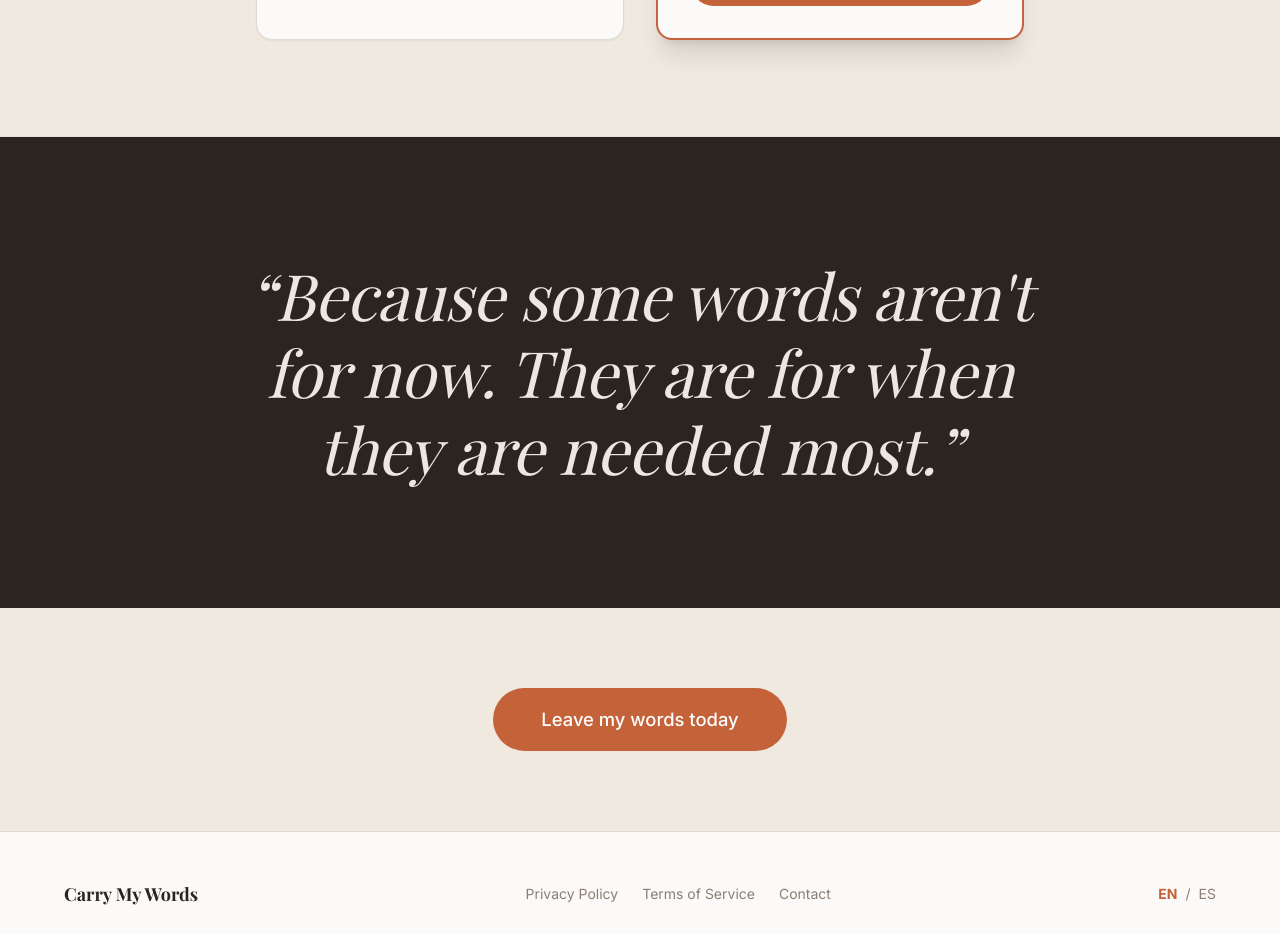
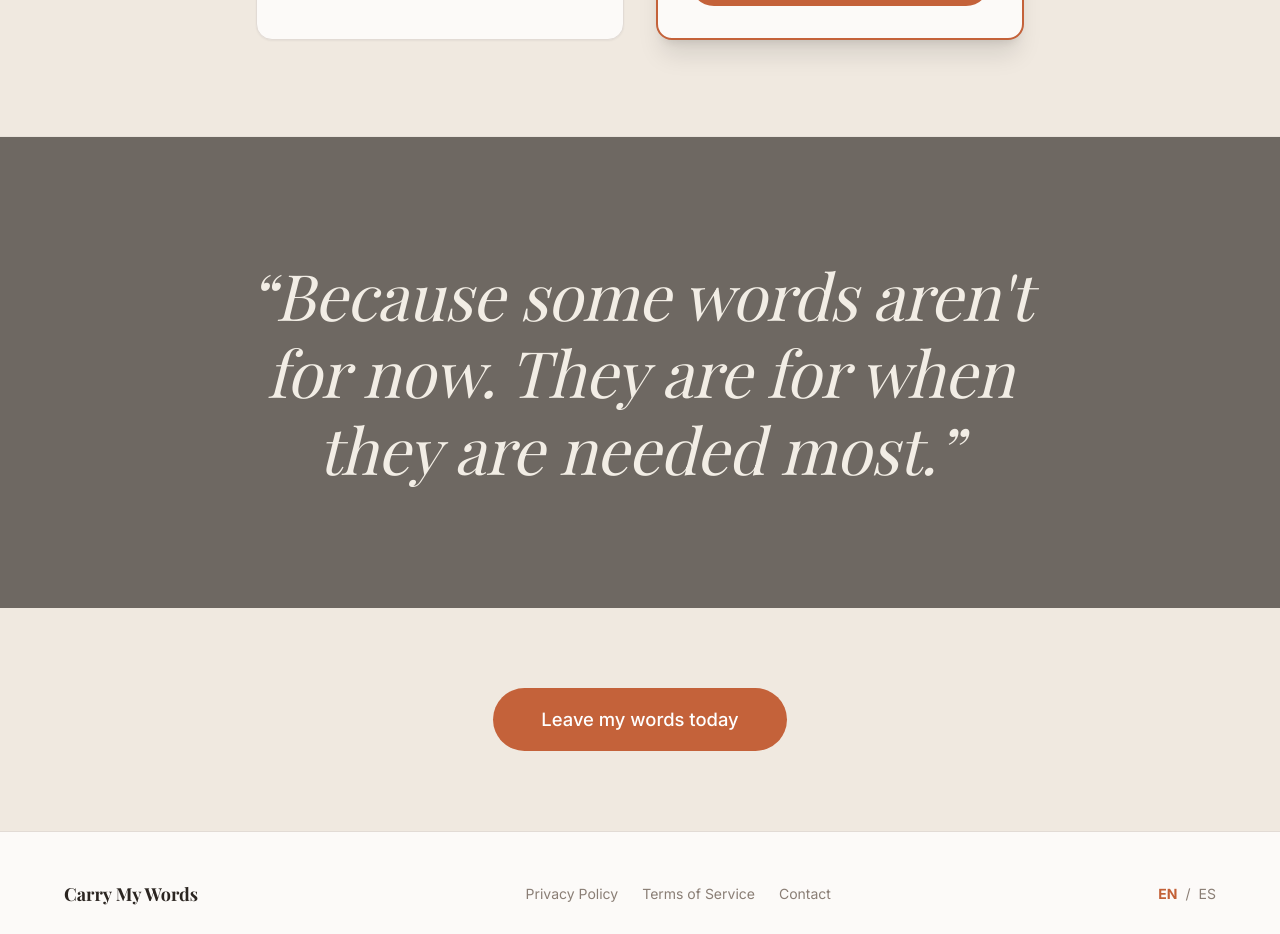
Before and after one commit to danielfernandezesnal/voiceforlater, a Next.js app: page /en in a window 1280 px wide. Shown: the part 6120-7054 px from the top of the page. Built offline with nearby package versions, Linux system fonts and the light colour scheme; no server answers; a web font is replaced by a local one.

Commit message:
fix(landing): closing section bg warm taupe #6E6862

```diff
--- a/app/[locale]/page.tsx
+++ b/app/[locale]/page.tsx
@@ -377,7 +377,7 @@ export default async function LocaleHomePage({
             {/* Closing — dark dramatic block */}
             <section
                 style={{
-                    background: 'hsl(var(--ink))',
+                    background: '#6E6862',
                     padding: '120px 24px',
                     textAlign: 'center',
                 }}
```
